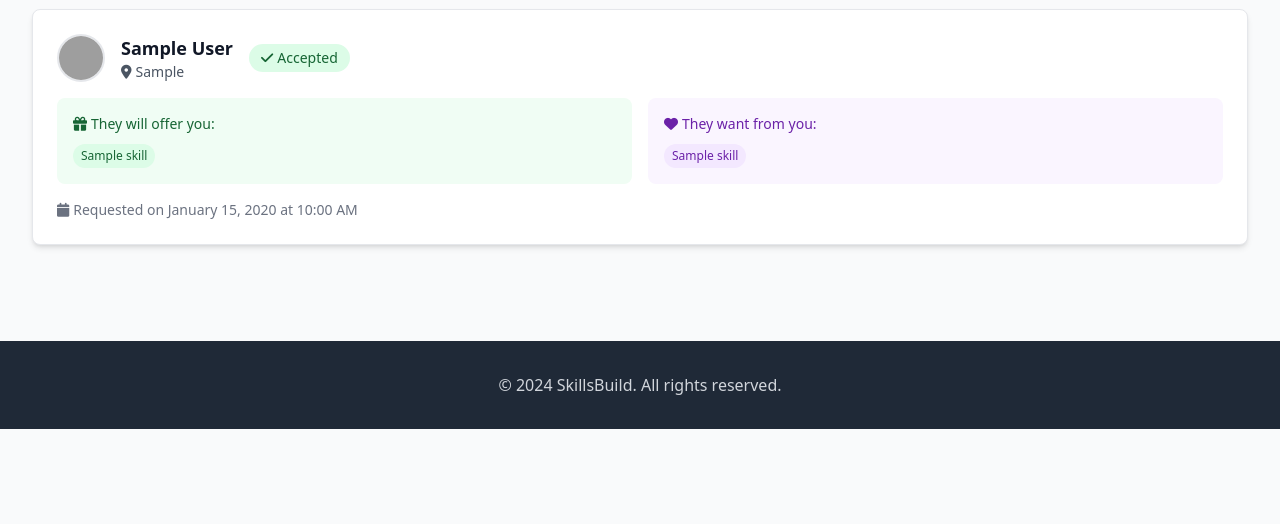
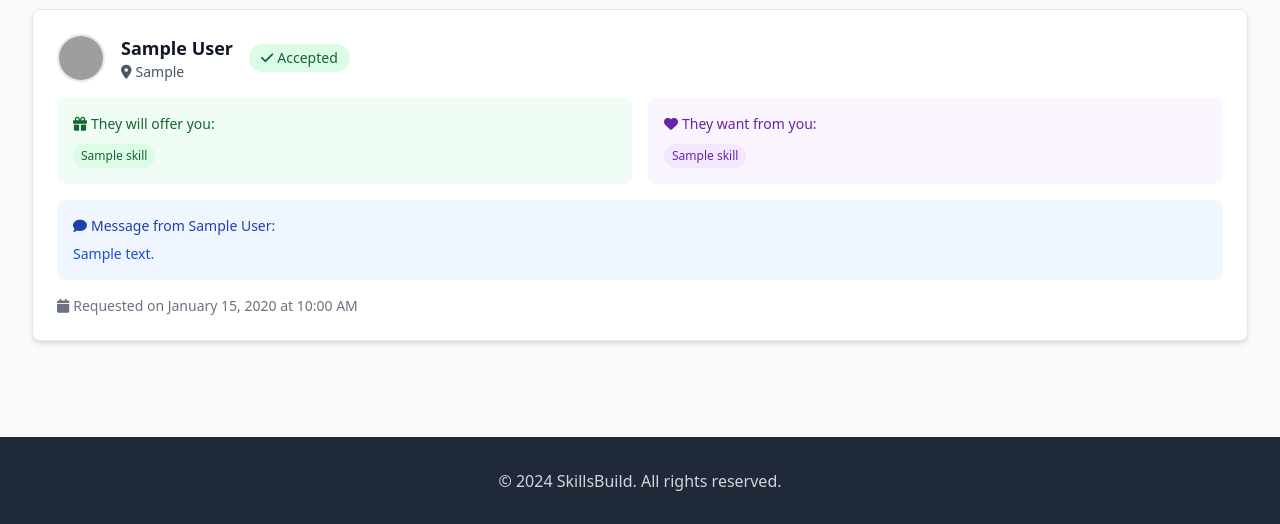
Before and after one commit to harshil-mistry/Odoo-SkilllsBuild, a Flask app: page /swap_requests in a window 1280 px wide. Shown: the part 250-774 px from the top of the page. Run offline with Flask 3, Linux system fonts and the light colour scheme; a user stored in the database is signed in; tables that the repository leaves empty hold one stand-in row (values such as "Sample post"); some libraries are stand-ins or nearby versions; grey boxes are pictures that could not be loaded.

Commit message:
Message added when sending skill req

```diff
--- a/app.py
+++ b/app.py
@@ -348,6 +348,7 @@ def send_swap_request(to_user_id):
     # Get form data
     skill_offered_id = request.form.get('skill_offered_id')
     skill_wanted_id = request.form.get('skill_wanted_id')
+    message = request.form.get('message', '').strip()  # Optional message
 
     # Validate that skills are provided
     if not skill_offered_id or not skill_wanted_id:
@@ -382,12 +383,13 @@ def send_swap_request(to_user_id):
         flash('You have already sent a swap request to this user.', 'error')
         return redirect(url_for('search'))
 
-    # Create swap request with specific skills
+    # Create swap request with specific skills and optional message
     swap = SwapRequest(
         from_user_id=current_user.id,
         to_user_id=to_user_id,
         skill_offered_id=skill_offered_id,
-        skill_wanted_id=skill_wanted_id
+        skill_wanted_id=skill_wanted_id,
+        message=message if message else None
     )
     db.session.add(swap)
     db.session.commit()
--- a/setup_database.py
+++ b/setup_database.py
@@ -99,6 +99,7 @@ def create_database():
                 to_user_id INT NOT NULL,
                 skill_offered_id INT,
                 skill_wanted_id INT,
+                message TEXT,
                 status VARCHAR(20) DEFAULT 'pending',
                 created_at DATETIME DEFAULT CURRENT_TIMESTAMP,
                 FOREIGN KEY (from_user_id) REFERENCES user(id) ON DELETE CASCADE,
--- a/templates/dashboard.html
+++ b/templates/dashboard.html
@@ -105,6 +105,9 @@
                                                 General skill swap request
                                             {% endif %}
                                         </p>
+                                        {% if request.message %}
+                                            <p class="text-xs sm:text-sm text-blue-600 italic">"{{ request.message[:50] }}{% if request.message|length > 50 %}...{% endif %}"</p>
+                                        {% endif %}
                                         <p class="text-xs sm:text-sm text-gray-500">{{ request.created_at.strftime('%B %d, %Y at %I:%M %p') }}</p>
                                     </div>
                                     <div class="flex-shrink-0">
@@ -143,6 +146,9 @@
                                                 General skill swap request
                                             {% endif %}
                                         </p>
+                                        {% if request.message %}
+                                            <p class="text-xs sm:text-sm text-blue-600 italic">"{{ request.message[:50] }}{% if request.message|length > 50 %}...{% endif %}"</p>
+                                        {% endif %}
                                         <p class="text-xs sm:text-sm text-gray-500">{{ request.created_at.strftime('%B %d, %Y at %I:%M %p') }}</p>
                                     </div>
                                     <div class="flex-shrink-0">
--- a/templates/swap_requests.html
+++ b/templates/swap_requests.html
@@ -105,6 +105,16 @@
                                         {% endif %}
                                     </div>
                                 </div>
+
+                                <!-- Message -->
+                                {% if request.message %}
+                                    <div class="bg-blue-50 rounded-lg p-4 mb-4">
+                                        <h4 class="text-sm font-medium text-blue-800 mb-2">
+                                            <i class="fas fa-comment mr-1"></i>Message from {{ request.from_user.name }}:
+                                        </h4>
+                                        <p class="text-sm text-blue-700">{{ request.message }}</p>
+                                    </div>
+                                {% endif %}
 
                                 <!-- Timestamp -->
                                 <p class="text-sm text-gray-500">
@@ -224,6 +234,16 @@
                                     </div>
                                 </div>
 
+                                <!-- Message -->
+                                {% if request.message %}
+                                    <div class="bg-blue-50 rounded-lg p-4 mb-4">
+                                        <h4 class="text-sm font-medium text-blue-800 mb-2">
+                                            <i class="fas fa-comment mr-1"></i>Your message to {{ request.to_user.name }}:
+                                        </h4>
+                                        <p class="text-sm text-blue-700">{{ request.message }}</p>
+                                    </div>
+                                {% endif %}
+
                                 <!-- Timestamp -->
                                 <p class="text-sm text-gray-500">
                                     <i class="fas fa-calendar mr-1"></i>Sent on {{ request.created_at.strftime('%B %d, %Y at %I:%M %p') }}
```
Also changed, not shown: templates/search.html (+12 -1 lines).
